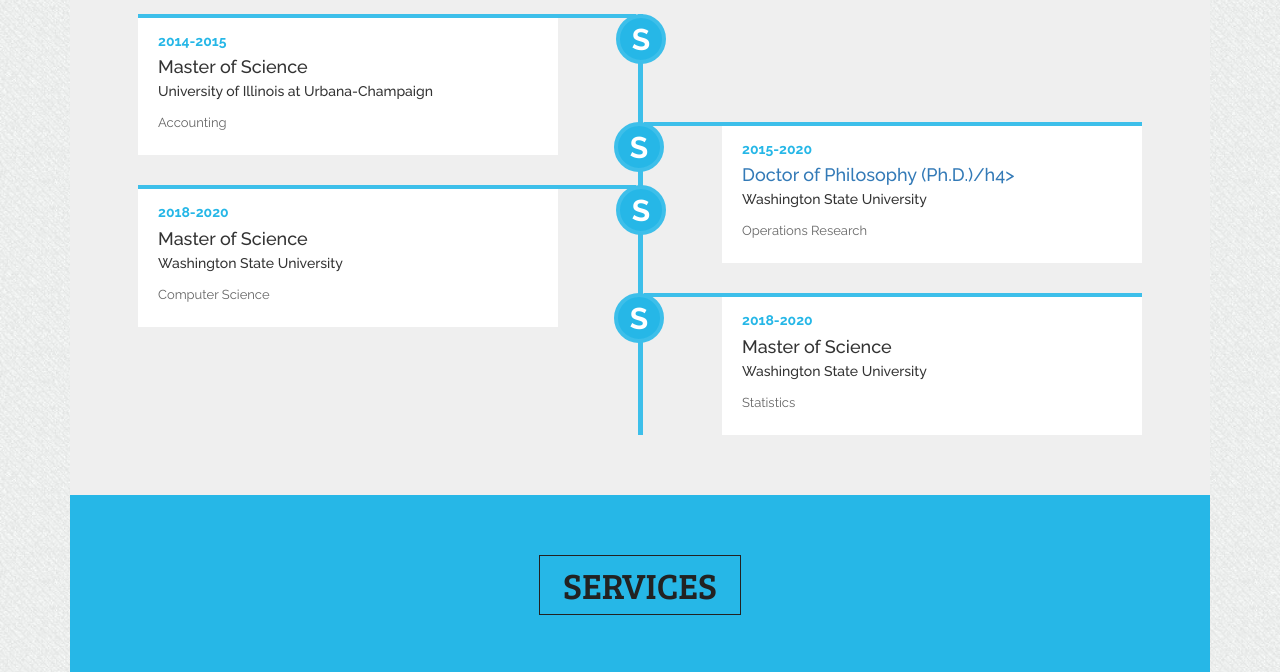
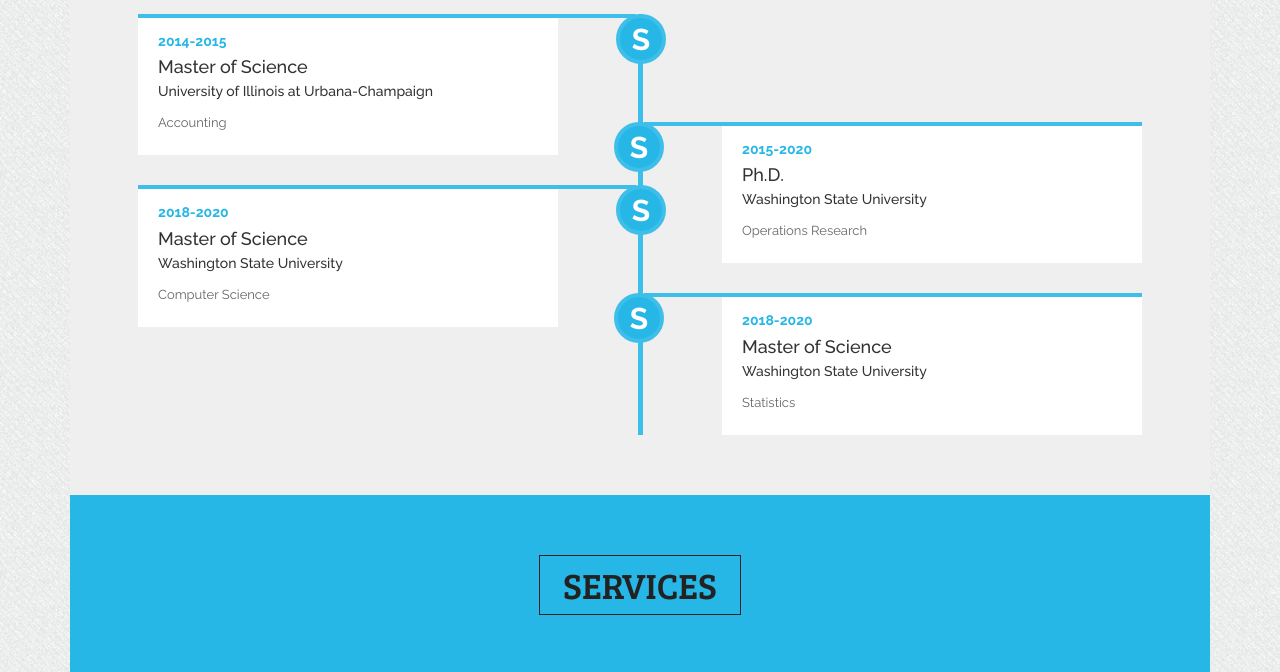
Before and after one commit to silulyu/silulyu.github.io, a plain HTML site: page index.html in a window 1280 px wide. Shown: the part 1396-2068 px from the top of the page. Drawn offline with Linux system fonts and the light colour scheme.

Commit message:
Small fix.

```diff
--- a/index.html
+++ b/index.html
@@ -214,7 +214,7 @@
                         </div>
                         <div class="education_item wow fadeInUp animated" data-line="S">
                             <h6>2015-2020</h6>
-                            <a href="#"><h4>Doctor of Philosophy (Ph.D.)/h4></a>
+                            <a href="#"><h4>Ph.D.</h4></a>
                             <h5>Washington State University</h5>
                             <p>Operations Research</p>
                         </div>
```
